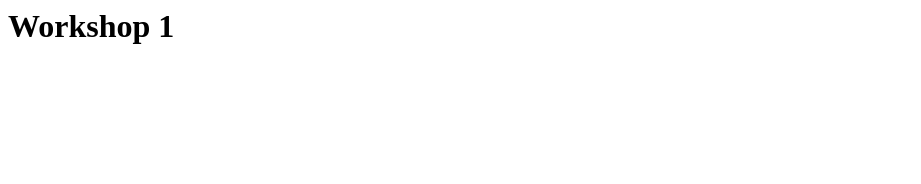
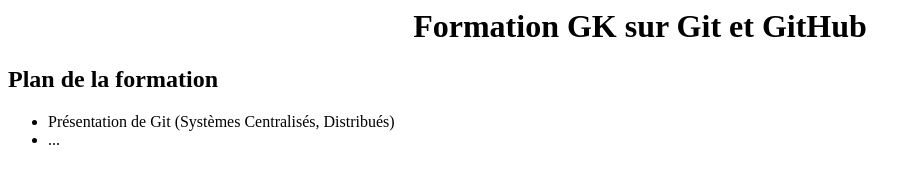
Before and after one commit to roxane451/1-Lab_GitHub, a plain HTML site: page index.html in a window 1280 px wide. Shown: the whole page, without its empty margins (0-921 px from the left). Drawn offline with Linux system fonts and the light colour scheme.

Commit message:
modification index.html

```diff
--- a/index.html
+++ b/index.html
@@ -1 +1,13 @@
-<h1>Workshop 1</h1>
+<html>
+    <head>
+        <title>Git-GitHub</title>
+    </head>
+    <body>
+        <h1 align="center">Formation GK sur Git et GitHub</h1>
+        <h2>Plan de la formation</h2>
+        <ul>
+            <li>Présentation de Git (Systèmes Centralisés, Distribués)</li>
+            <li>...</li>
+        </ul>
+    </body>
+</html>
```
